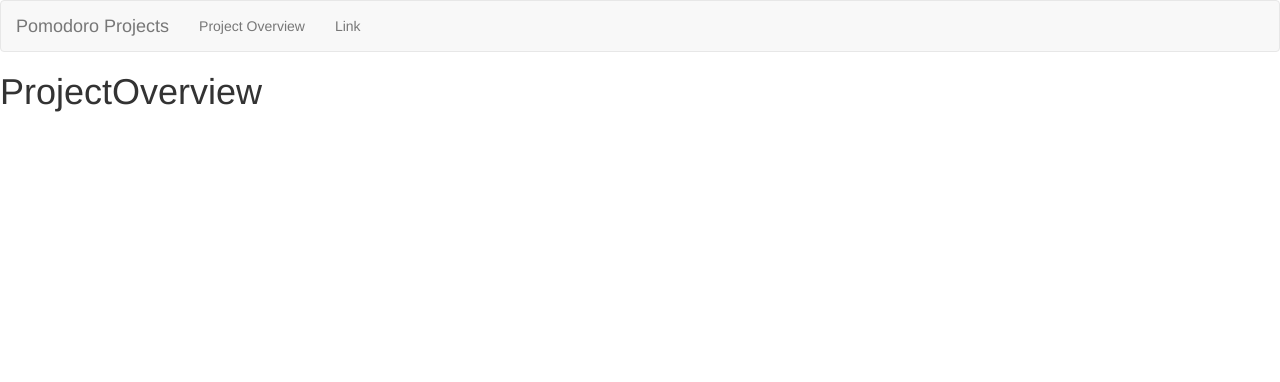
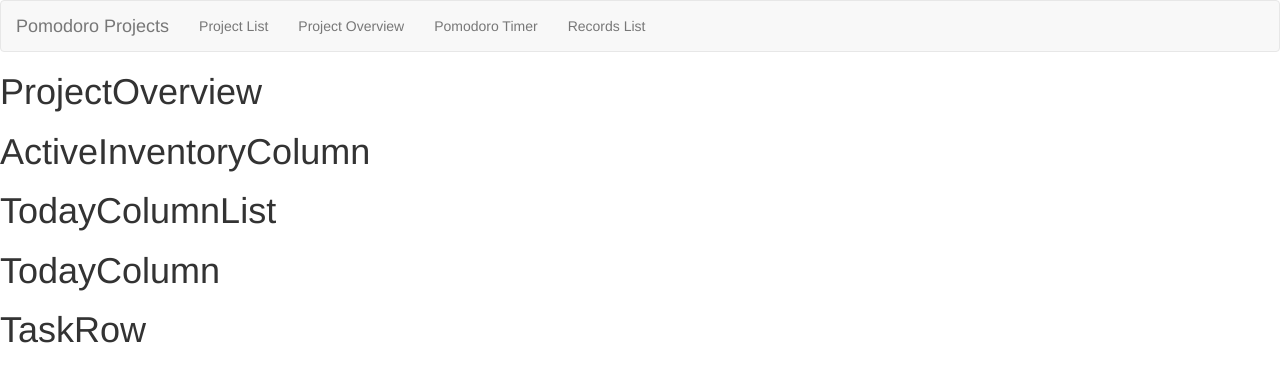
Before and after one commit to DrakeMorrison/TeamPomodoro, a React (Create React App) app: page /overview/1 in a window 1280 px wide. Shown: the top 382 px of the page. Built offline with nearby package versions, Linux system fonts and the light colour scheme.

Commit message:
components linked together

```diff
--- a/src/app/app.jsx
+++ b/src/app/app.jsx
@@ -1,10 +1,10 @@
 import React from 'react';
-import {Route, BrowserRouter, Switch}  from 'react-router-dom';
+import { Route, BrowserRouter, Switch }  from 'react-router-dom';
 import Overview from '../components/Overview/Overview';
 import ProjectList from '../components/ProjectList/ProjectList';
 import PomodoroTimer from '../components/PomodoroTimer/PomodoroTimer';
 import RecordsList from '../components/RecordsList/RecordsList';
-import SplashPage from './SplashPage'
+import SplashPage from '../components/SplashPage'
 
 export default class App extends React.Component {
   render() {
--- /dev/null
+++ b/src/components/Overview/ActiveInventoryColumn/ActiveInventoryColumn.jsx
@@ -0,0 +1,11 @@
+import React from 'react';
+
+export default class ActiveInventoryColumn extends React.Component {
+  render() {
+    return (
+      <div className='ActiveInventoryColumn'>
+        <h1>ActiveInventoryColumn</h1>
+      </div>
+    );
+  }
+}
--- a/src/components/Overview/Overview.jsx
+++ b/src/components/Overview/Overview.jsx
@@ -1,5 +1,7 @@
 import React from 'react';
 import Nav from '../nav';
+import ActiveInventoryColumn from './ActiveInventoryColumn/ActiveInventoryColumn';
+import TodayColumnList from './TodayColumnList/TodayColumnList';
 
 export default class Overview extends React.Component {
   render() {
@@ -7,6 +9,10 @@ export default class Overview extends React.Component {
       <div className='Overview'>
         <Nav />
         <h1>ProjectOverview</h1>
+
+        <ActiveInventoryColumn />
+        <TodayColumnList />
+
       </div>
     );
   }
--- /dev/null
+++ b/src/components/Overview/TodayColumnList/TodayColumn/TaskRow/TaskRow.jsx
@@ -0,0 +1,11 @@
+import React from 'react';
+
+export default class TaskRow extends React.Component {
+  render() {
+    return (
+      <div className='TaskRow'>
+        <h1>TaskRow</h1>
+      </div>
+    );
+  }
+}
--- /dev/null
+++ b/src/components/Overview/TodayColumnList/TodayColumn/TodayColumn.jsx
@@ -0,0 +1,13 @@
+import React from 'react';
+import TaskRow from './TaskRow/TaskRow';
+
+export default class TodayColumn extends React.Component {
+  render() {
+    return (
+      <div className='TodayColumn'>
+        <h1>TodayColumn</h1>
+        <TaskRow />
+      </div>
+    );
+  }
+}
--- /dev/null
+++ b/src/components/Overview/TodayColumnList/TodayColumnList.jsx
@@ -0,0 +1,13 @@
+import React from 'react';
+import TodayColumn from './TodayColumn/TodayColumn';
+
+export default class TodayColumnList extends React.Component {
+  render() {
+    return (
+      <div className='TodayColumnList'>
+        <h1>TodayColumnList</h1>
+        <TodayColumn />
+      </div>
+    );
+  }
+}
--- a/src/components/ProjectList/ProjectList.jsx
+++ b/src/components/ProjectList/ProjectList.jsx
@@ -1,5 +1,6 @@
 import React from 'react';
 import Nav from '../nav';
+import ProjectRow from './ProjectRow/ProjectRow';
 
 export default class ProjectList extends React.Component {
   render() {
@@ -7,6 +8,7 @@ export default class ProjectList extends React.Component {
       <div className='ProjectList'>
         <Nav />
         <h1>ProjectList</h1>
+        <ProjectRow />
       </div>
     );
   }
--- /dev/null
+++ b/src/components/ProjectList/ProjectRow/ProjectRow.jsx
@@ -0,0 +1,11 @@
+import React from 'react';
+
+export default class ProjectRow extends React.Component {
+  render() {
+    return (
+      <div className='ProjectList'>
+        <h1>ProjectRow</h1>
+      </div>
+    );
+  }
+}
--- a/src/components/RecordsList/RecordsList.jsx
+++ b/src/components/RecordsList/RecordsList.jsx
@@ -1,5 +1,6 @@
 import React from 'react';
 import Nav from '../nav';
+import TaskRecord from './TaskRecord/TaskRecord';
 
 export default class RecordsList extends React.Component {
   render() {
@@ -7,6 +8,7 @@ export default class RecordsList extends React.Component {
       <div className='RecordsList'>
         <Nav />
         <h1>RecordsList</h1>
+        <TaskRecord />
       </div>
     );
   }
--- /dev/null
+++ b/src/components/RecordsList/TaskRecord/TaskRecord.jsx
@@ -0,0 +1,11 @@
+import React from 'react';
+
+export default class TaskRecord extends React.Component {
+  render() {
+    return (
+      <div className='TaskRecord'>
+        <h1>TaskRecord</h1>
+      </div>
+    );
+  }
+}
--- a/src/app/SplashPage.jsx
+++ b/src/components/SplashPage.jsx
@@ -1,5 +1,5 @@
 import React from 'react';
-import Nav from '../components/nav';
+import Nav from './nav';
 
 export default class SplashPage extends React.Component {
   render() {
--- a/src/components/nav.jsx
+++ b/src/components/nav.jsx
@@ -19,8 +19,10 @@ export default class Nav extends React.Component {
 
           <div className="collapse navbar-collapse" id="bs-example-navbar-collapse-1">
             <ul className="nav navbar-nav">
+              <li><Link to='/projectlist'>Project List</Link></li>
               <li><Link to='/overview'>Project Overview</Link></li>
-              <li><a href="#">Link</a></li>
+              <li><Link to='/timer'>Pomodoro Timer</Link></li>
+              <li><Link to='/records'>Records List</Link></li>
             </ul>
 
           </div>
```
